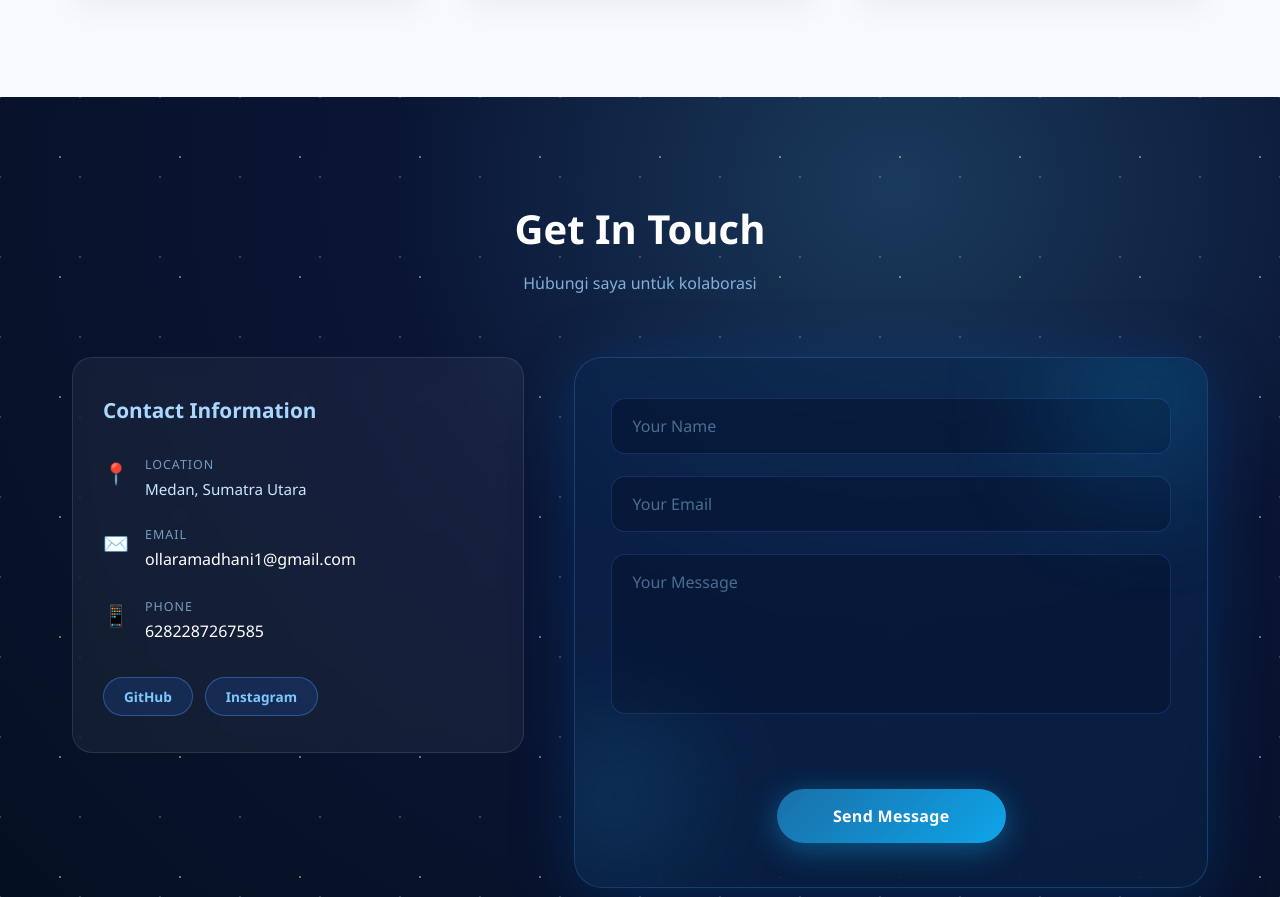
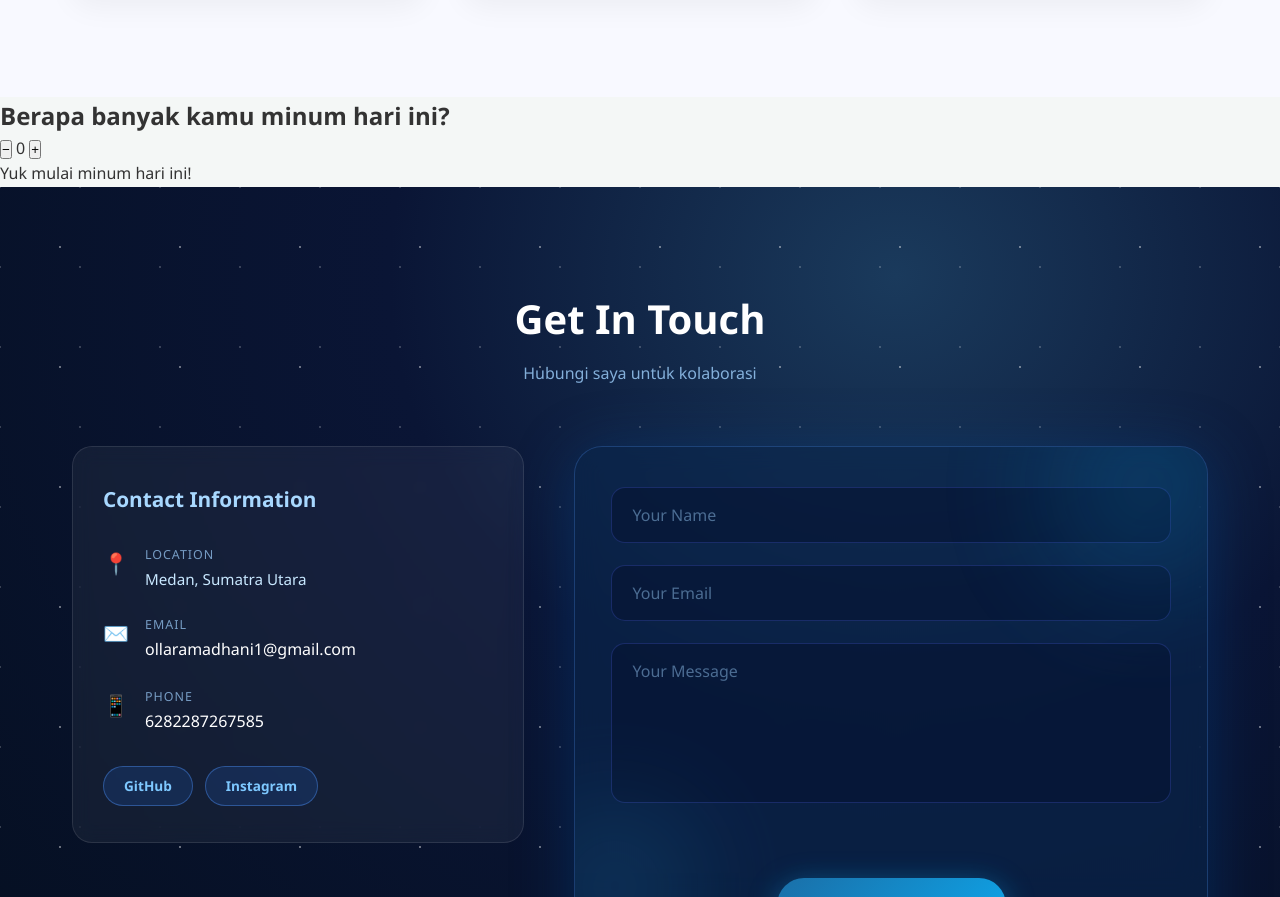
Before and after one commit to laollaa23/Pertemuan-4, a plain HTML site: page index.html in a window 1280 px wide. Shown: the part 3695-4592 px from the top of the page. Drawn offline with Linux system fonts and the light colour scheme.

Commit message:
Update index.html

```diff
--- a/index.html
+++ b/index.html
@@ -1,3 +1,4 @@
+
 <!DOCTYPE html>
 <html lang="id">
 <head>
@@ -226,6 +227,18 @@
     </div>
   </div>
 </section>
+
+  <!-- ── counter sederhana ── -->
+<section class="container-section">
+<h2>Berapa banyak kamu minum hari ini?</h2>
+<div class="counter-section">
+<button id="btn-min" class="counter-btn">−</button>
+<span id="angka" class="angka-counter">0</span>
+<button id="btn-plus" class="counter-btn">+</button>
+</div>
+<p id="counter-pesan">Yuk mulai minum hari ini!</p>
+</section>
+
   <!-- ── CONTACT ── -->
   <section class="contact" id="contact">
     <div class="container">
```
